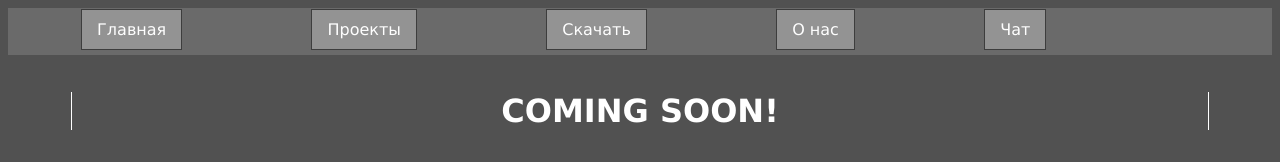
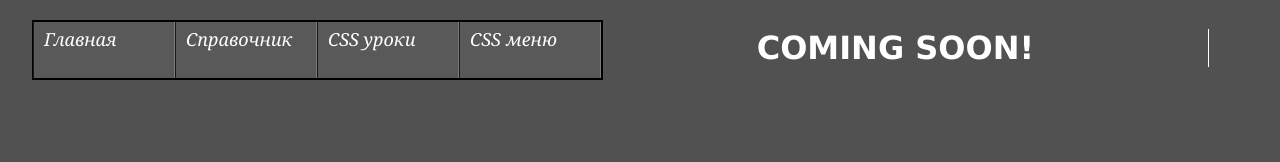
Before and after one commit to Kasyur/OrangeBoy89.github.io, a plain HTML site: page index.html in a window 1280 px wide. Drawn offline with Linux system fonts and the light colour scheme.

Commit message:
initial commit

```diff
--- a/Style.css
+++ b/Style.css
@@ -36,35 +36,53 @@ font-size 15pt;
 color: white;
 }
 
-ul.css-menu-3 {
+#css-menu ul {
 list-style: none;
-border-bottom: 5px solid #6A6A6A;
-border-top: 1px solid #6A6A6A;
-padding: 11px;
-background: #6A6A6A
+font-family: Georgia, serif;
+font-size: 18px;
+font-style: italic;
+line-height: 1.4em;
+border:2px solid #000000;
+border-left: 1px solid #000000;
+float: left;
+padding: 0;
+margin: 12px 0 25px 24px
 }
 
-ul.css-menu-3 li {
-display: inline
+#css-menu ul li {
+float: left
 }
 
-ul.css-menu-3 li a {
+#css-menu ul li a {
+display: block;
+text-decoration: none;
+background-color: #595959;
+padding: 5px 10px 0 10px;
 color: #fefefe;
-text-decoration: none;
-background: #939393;
-border: 1px solid #3D3D3D;
-border-bottom: 1px solid #3D3D3D;
-margin: 5%;
-padding: 10px 15px 10px 15px
+width: 120px;
+border-right: 1px solid #797979;
+border-left: 1px solid #191919
 }
 
-ul.css-menu-3 li a:hover {border-left: 1px solid #114477; border-right: 1px solid #114477}
+#css-menu ul li a span {
+display: block
+}
 
-ul.css-menu-3 li a.selected {
-color: #fefefe;
-background: #6A6A6A;
-border: 3px #6A6A6A solid;
-border-bottom: 3px solid #6A6A6A;
-border-left: 3px solid #6A6A6A;
-padding: 10px 15px 10px 15px
+#css-menu ul li a span.text-top {
+border-bottom: 1px solid #595959
 }
+
+#css-menu ul li a:hover span.text-top {
+border-bottom: 1px dashed #fefefe;
+color: #ffddbb
+}
+
+#css-menu ul li a span.text-bottom {
+visibility: hidden;
+font-size: 11px;
+text-align: right
+}
+
+#css-menu ul li a:hover span.text-bottom {
+visibility: visible
+}
--- a/index.html
+++ b/index.html
@@ -7,14 +7,27 @@
 </head>
 
 <body bgcolor= 515151>
-<div class="css-menu-3">
-<ul class="css-menu-3">
-<li><a href="#">Главная</a></li>
-<li><a href="#">Проекты</a></li>
-<li><a href="#">Скачать</a></li>
-<li><a href="#">О нас</a></li>
-<li><a href="#">Чат</a></li>
+<div id="css-menu">
+<ul>
+<li><a href="#">
+<span class="text-top">Главная</span>
+<span class="text-bottom">О нашем проекте</span>
+</a></li>
+<li><a href="#">
+<span class="text-top">Справочник</span>
+<span class="text-bottom">CSS справочник</span>
+</a></li>
+<li><a href="#">
+<span class="text-top">CSS уроки</span>
+<span class="text-bottom">Для начинающих</span>
+</a></li>
+<li><a href="#">
+<span class="text-top">CSS меню</span>
+<span class="text-bottom">Коллекция CSS меню</span>
+</a></li>
 </ul>
+</div>
+</div>
 <embed src="music.mp3" autostart="true" hidden="true" loop="true" > </embed>
 <div class="line">
 
```
